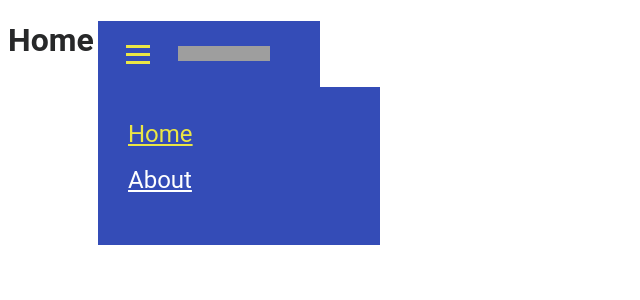
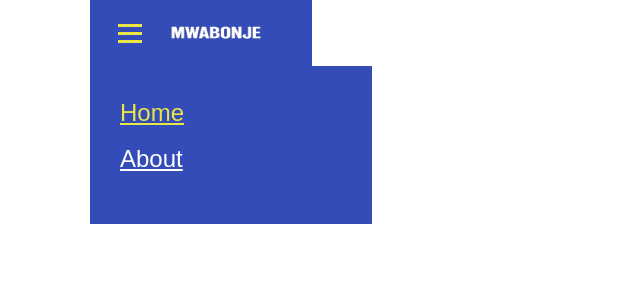
Before and after one commit to lenblazy/mwabonje-portfolio, a React (Vite) app: page / in a window 1280 px wide. Shown: the top 300 px of the page, without its empty margins (0-640 px from the left). Built offline with nearby package versions, Linux system fonts and the light colour scheme; grey boxes are pictures that could not be loaded.

Commit message:
Remove padding from body element

```diff
--- a/public/assets/css/main.css
+++ b/public/assets/css/main.css
@@ -49,6 +49,10 @@
 # General Styling & Shared Classes
 --------------------------------------------------------------*/
 
+body {
+	margin: 0;
+}
+
 /**
  * ===================================================================
  * 09. header styles
@@ -96,7 +100,7 @@ header .logo a {
 	color: transparent;
 	width: 92px;
 	height: 15px;
-	background: url("../images/bonje.png") no-repeat center;
+	background: url("../img/bonje.png") no-repeat center;
 	background-size: 92px 15px;
 }
 
@@ -197,7 +201,7 @@ header .logo a {
 #main-nav-wrap {
 	display: block;
 	width: 100%;
-	font-family: var(--default-font);
+	font-family: var(--heading-font);
 	font-size: 1.5rem;
 	position: absolute;
 	top: 100%;
@@ -266,8 +270,6 @@ header .logo a {
 	}
 }
 
-
-
 body {
   color: var(--default-color);
   background-color: var(--background-color);
--- a/src/components/pages/Home.jsx
+++ b/src/components/pages/Home.jsx
@@ -2,10 +2,7 @@ import React from "react";
 import AppNav from "../AppNav";
 
 const Home = () => (
-	<div>
-		<AppNav />
-		<h1>Home Page</h1>
-	</div>
+	<AppNav />
 );
 
 export default Home;
```
